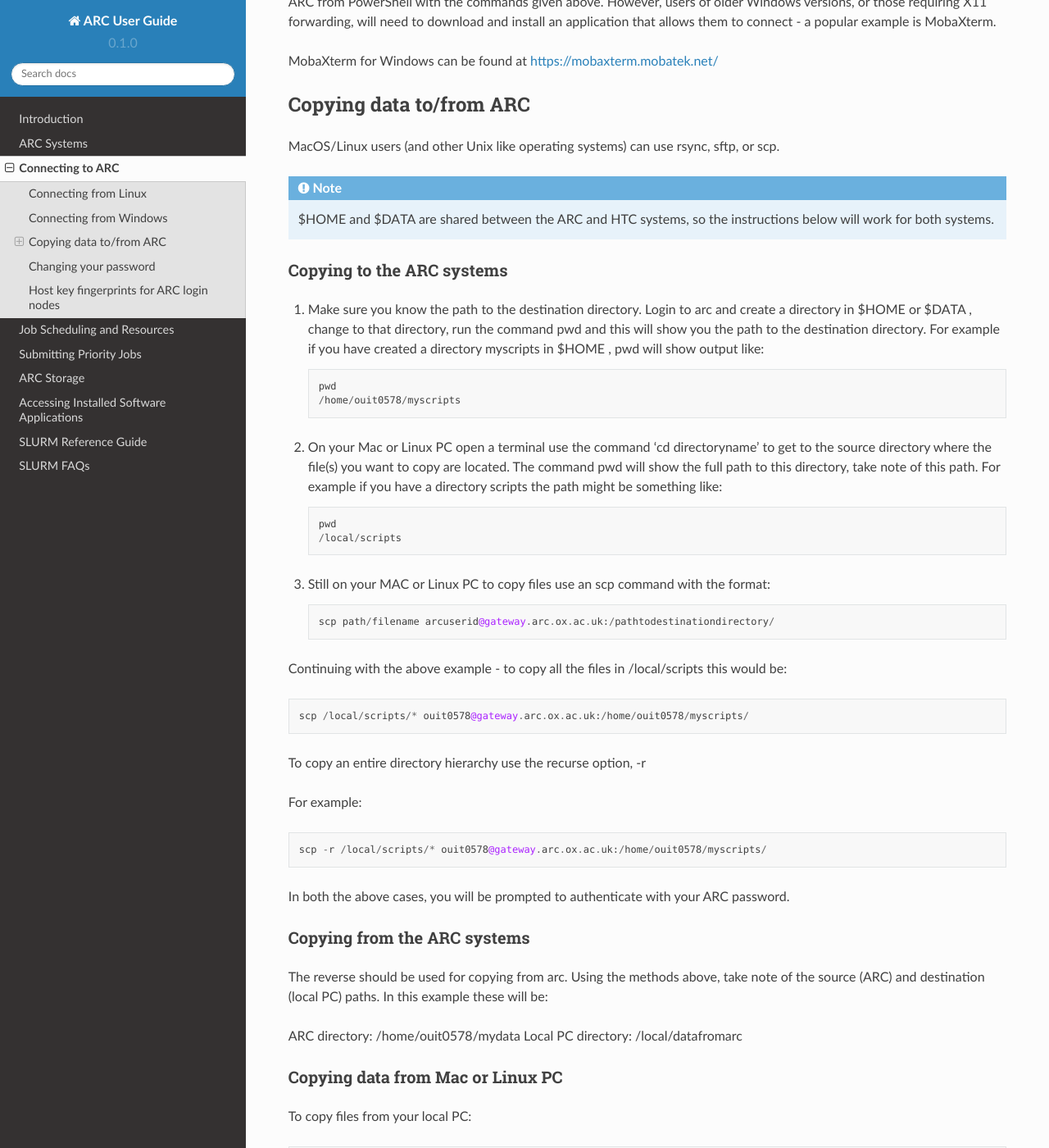
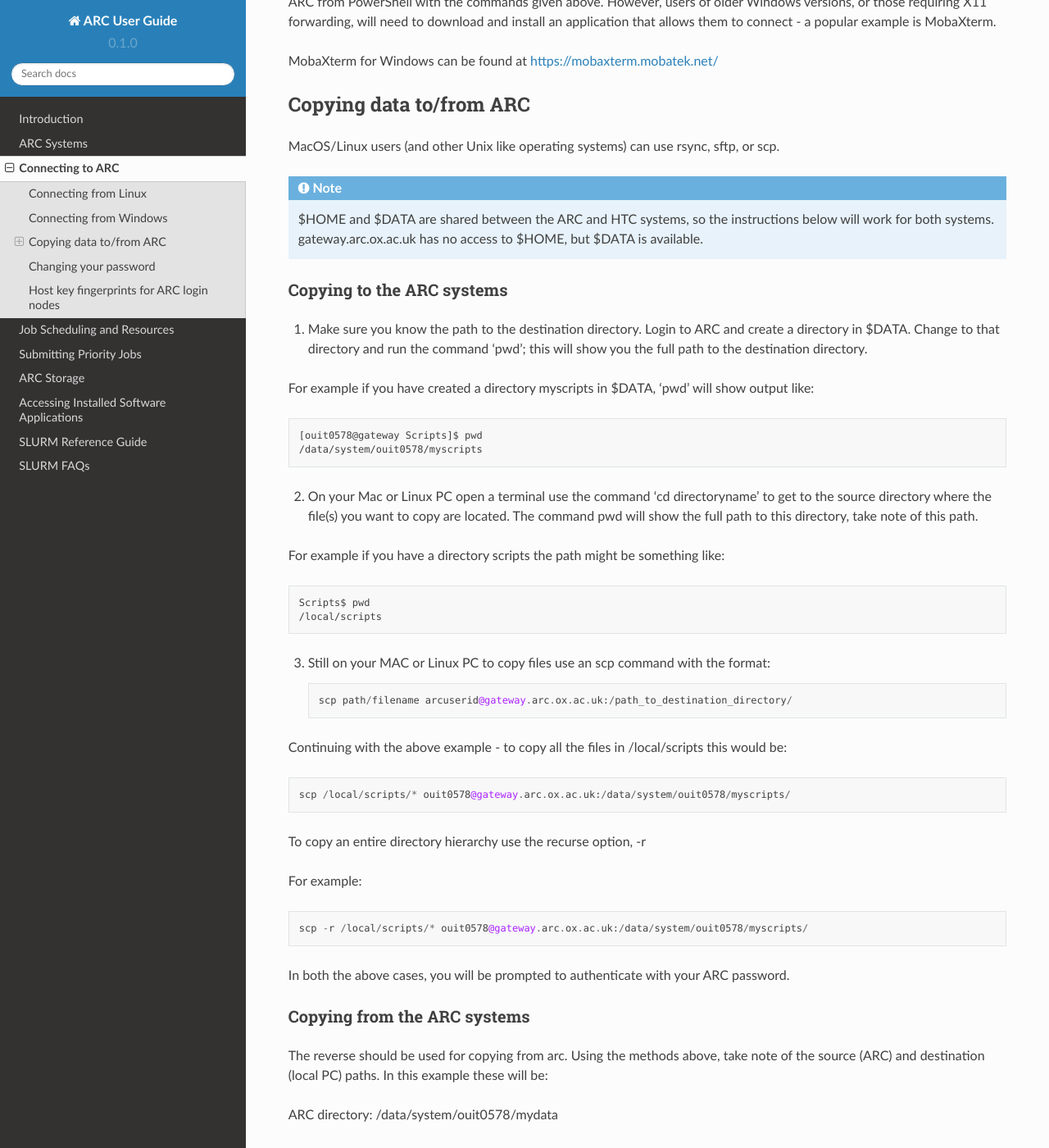
Before and after one commit to tina-friedrich/arc-user-guide, a Sphinx documentation site: the page built from docs/source/connecting-to-arc.rst, in a window 1280 px wide and 1400 px high, scrolled down 1134 px. Shown: the whole window at 82% size. Built offline with Sphinx 7.4.7 and the Read the Docs theme 2.0.0, drawn with Linux system fonts in a browser that asks for light colours; some of the changed text lies outside the part shown.

Commit message:
Update connecting-to-arc.rst
Steve noticed that this version of the page still had copying to /home/ on gateway - replaced that with /data/

```diff
--- a/docs/source/connecting-to-arc.rst
+++ b/docs/source/connecting-to-arc.rst
@@ -44,35 +44,38 @@ MacOS/Linux users (and other Unix like operating systems) can use rsync, sftp, o
 
 .. note::
 
-    $HOME and $DATA are shared between the ARC and HTC systems, so the instructions below will work for both systems.
+    $HOME and $DATA are shared between the ARC and HTC systems, so the instructions below will work for both systems. gateway.arc.ox.ac.uk has no access to $HOME, but $DATA is available.
 
 Copying to the ARC systems
 ^^^^^^^^^^^^^^^^^^^^^^^^^^
 
-1) Make sure you know the path to the destination directory. Login to arc and create a directory in $HOME or $DATA , change to that directory, run the command pwd and this will show you the path to the destination directory. For example if you have created a directory myscripts in $HOME , pwd will show output like::
+1) Make sure you know the path to the destination directory. Login to ARC and create a directory in $DATA. Change to that directory and run the command 'pwd'; this will show you the full path to the destination directory.
 
-    pwd
-    /home/ouit0578/myscripts
+For example if you have created a directory myscripts in $DATA, 'pwd' will show output like::
 
-2) On your Mac or Linux PC open a terminal use the command 'cd directoryname'  to get to the source directory where the file(s) you want to copy are located. The command pwd will show the full path to this directory, take note of this path. For example if you have a directory scripts the path might be something like::
+    [ouit0578@gateway Scripts]$ pwd
+    /data/system/ouit0578/myscripts
 
-    pwd
+2) On your Mac or Linux PC open a terminal use the command 'cd directoryname' to get to the source directory where the file(s) you want to copy are located. The command pwd will show the full path to this directory, take note of this path.
+
+For example if you have a directory scripts the path might be something like::
+
+    Scripts$ pwd
     /local/scripts
-
 
 3) Still on your MAC or Linux PC to copy files use an scp command with the format::
 
-    scp path/filename arcuserid@gateway.arc.ox.ac.uk:/pathtodestinationdirectory/
+    scp path/filename arcuserid@gateway.arc.ox.ac.uk:/path_to_destination_directory/
 
-Continuing with the above example -  to copy all the files in /local/scripts this would be::
+Continuing with the above example - to copy all the files in /local/scripts this would be::
 
-    scp /local/scripts/* ouit0578@gateway.arc.ox.ac.uk:/home/ouit0578/myscripts/
+    scp /local/scripts/* ouit0578@gateway.arc.ox.ac.uk:/data/system/ouit0578/myscripts/
 
 To copy an entire directory hierarchy use the recurse option, -r
 
 For example::
 
-    scp -r /local/scripts/* ouit0578@gateway.arc.ox.ac.uk:/home/ouit0578/myscripts/
+    scp -r /local/scripts/* ouit0578@gateway.arc.ox.ac.uk:/data/system/ouit0578/myscripts/
 
 In both the above cases, you will be prompted to authenticate with your ARC password.
 
@@ -81,7 +84,8 @@ Copying from the ARC systems
 
 The reverse should be used for copying from arc. Using the methods above, take note of the source (ARC) and destination (local PC) paths. In this example these will be::
 
-ARC directory:  /home/ouit0578/mydata
+ARC directory:  /data/system/ouit0578/mydata
+
 Local PC directory: /local/datafromarc
 
 Copying data from Mac or Linux PC
@@ -89,18 +93,18 @@ Copying data from Mac or Linux PC
 
 To copy files from your local PC::
 
-    scp ouit0578@gateway.arc.ox.ac.uk:/home/ouit0578/mydata/* /local/datafromarc/
+    scp ouit0578@gateway.arc.ox.ac.uk:/data/system/ouit0578/mydata/* /local/datafromarc/
 
 Again a recursive copy can be made using the -r option::
 
-    scp -r ouit0578@gateway.arc.ox.ac.uk:/home/ouit0578/mydata/* /local/datafromarc/
+    scp -r ouit0578@gateway.arc.ox.ac.uk:/data/system/ouit0578/mydata/* /local/datafromarc/
 
 In both the above cases, you will be prompted to authenticate with your ARC password.
 
 Copying to/from Windows clients
 ^^^^^^^^^^^^^^^^^^^^^^^^^^^^^^^
 
-Windows users can use tools such as MobaXterm or WinSCP to copy files. Make sure you use gateway.arc.ox.ac.uk as the hostname you connect to and use the discovery method in step 1) above to work out the remote ARC path for the transfer.
+Windows users can use tools such as MobaXterm or WinSCP to copy files. Use the discovery method in step 1) above to work out the remote ARC path for the transfer.
 
 Changing your password
 ----------------------
```
